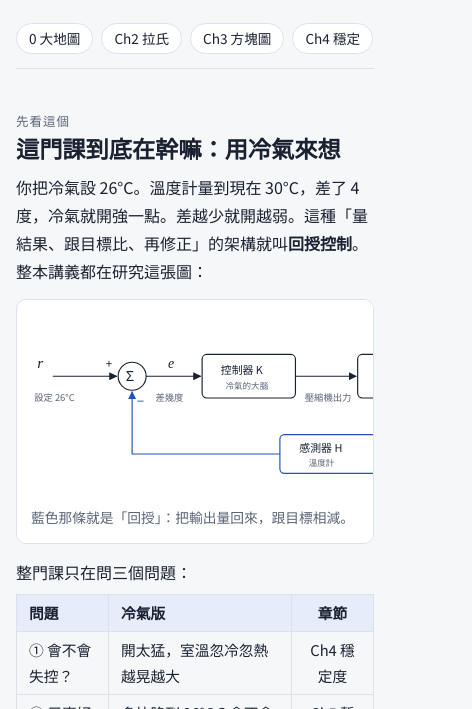
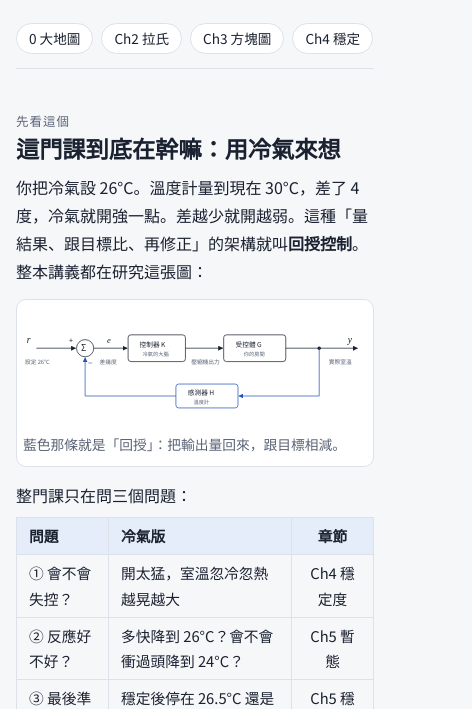
Before and after one commit to dxiao0802/2JI-U4, a plain HTML site: page control/index.html in a window 390 px wide. Shown: the part 135-844 px from the top of the page, 472 px wide, since content can reach past the window. Drawn offline with Linux system fonts and the light colour scheme; a web font is replaced by a local one.

Commit message:
control: stop horizontal wobble on phones
Let long inline formulas wrap, fit block-diagram SVGs to the screen,
make wide tables scroll inside themselves, and clip page overflow.

Co-Authored-By: Claude Opus 5.5 <noreply@anthropic.com>

```diff
--- a/control/index.html
+++ b/control/index.html
@@ -95,6 +95,16 @@ svg .fb{stroke:var(--accent);stroke-width:1.5;fill:none}
 .vids a b{color:var(--accent)}
 .vids small{color:var(--muted);display:block}
 footer{margin-top:40px;color:var(--muted);font-size:.85rem}
+/* 手機：不讓整頁左右晃 */
+html{touch-action:manipulation}
+.wrap{overflow-x:clip}
+@media (max-width:620px){
+  .m{white-space:normal}
+  .fig.scroll{overflow-x:visible}
+  .fig svg{min-width:0!important}
+  .fig{padding:10px 6px}
+  table{display:block;max-width:100%;overflow-x:auto}
+}
 </style>
 
 <div class="wrap">
```
